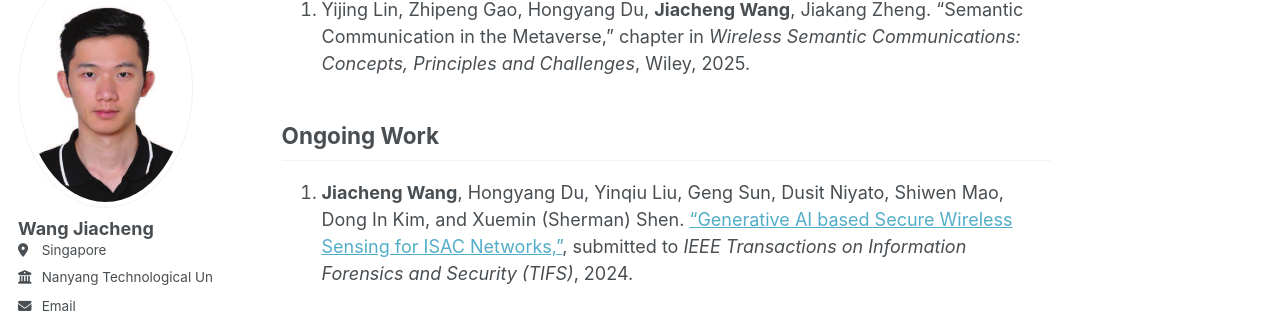
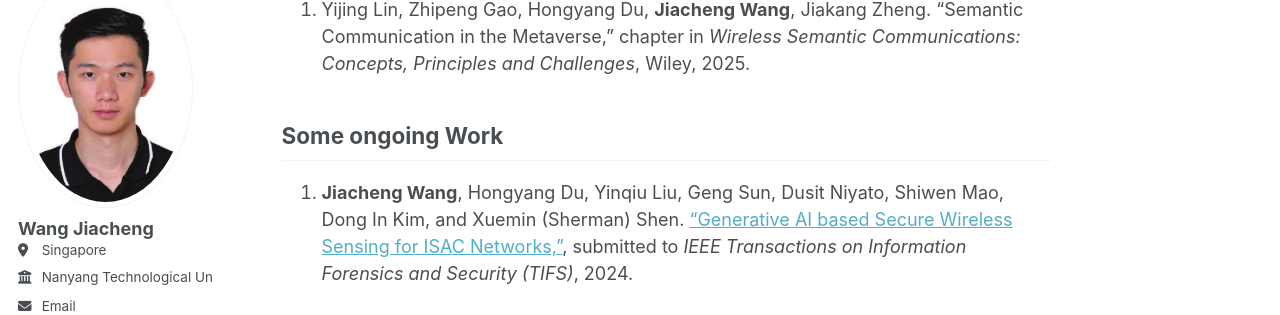
Before and after one commit to W-JiaCheng/W-JiaCheng.github.io, a Jekyll site: the page built from _pages/markdown.md, in a window 1280 px wide and 900 px high, scrolled down 4054 px. Shown: the part 138-453 px from the top of the window. Built offline with Jekyll 4.4.1, drawn with Linux system fonts in a browser that asks for light colours; some web fonts are replaced.

Commit message:
Update markdown.md

```diff
--- a/_pages/markdown.md
+++ b/_pages/markdown.md
@@ -77,7 +77,7 @@ You can also find my articles on [my Google Scholar profile]({{site.author.googl
 
 1. Yijing Lin, Zhipeng Gao, Hongyang Du, **Jiacheng Wang**, Jiakang Zheng. "Semantic Communication in the Metaverse," chapter in *Wireless Semantic Communications: Concepts, Principles and Challenges*, Wiley, 2025.
 
-## Ongoing Work
+## Some ongoing Work
 
 1. **Jiacheng Wang**, Hongyang Du, Yinqiu Liu, Geng Sun, Dusit Niyato, Shiwen Mao, Dong In Kim, and Xuemin (Sherman) Shen. ["Generative AI based Secure Wireless Sensing for ISAC Networks,"](https://arxiv.org/pdf/2408.11398), submitted to *IEEE Transactions on Information Forensics and Security (TIFS)*, 2024.
 
```
